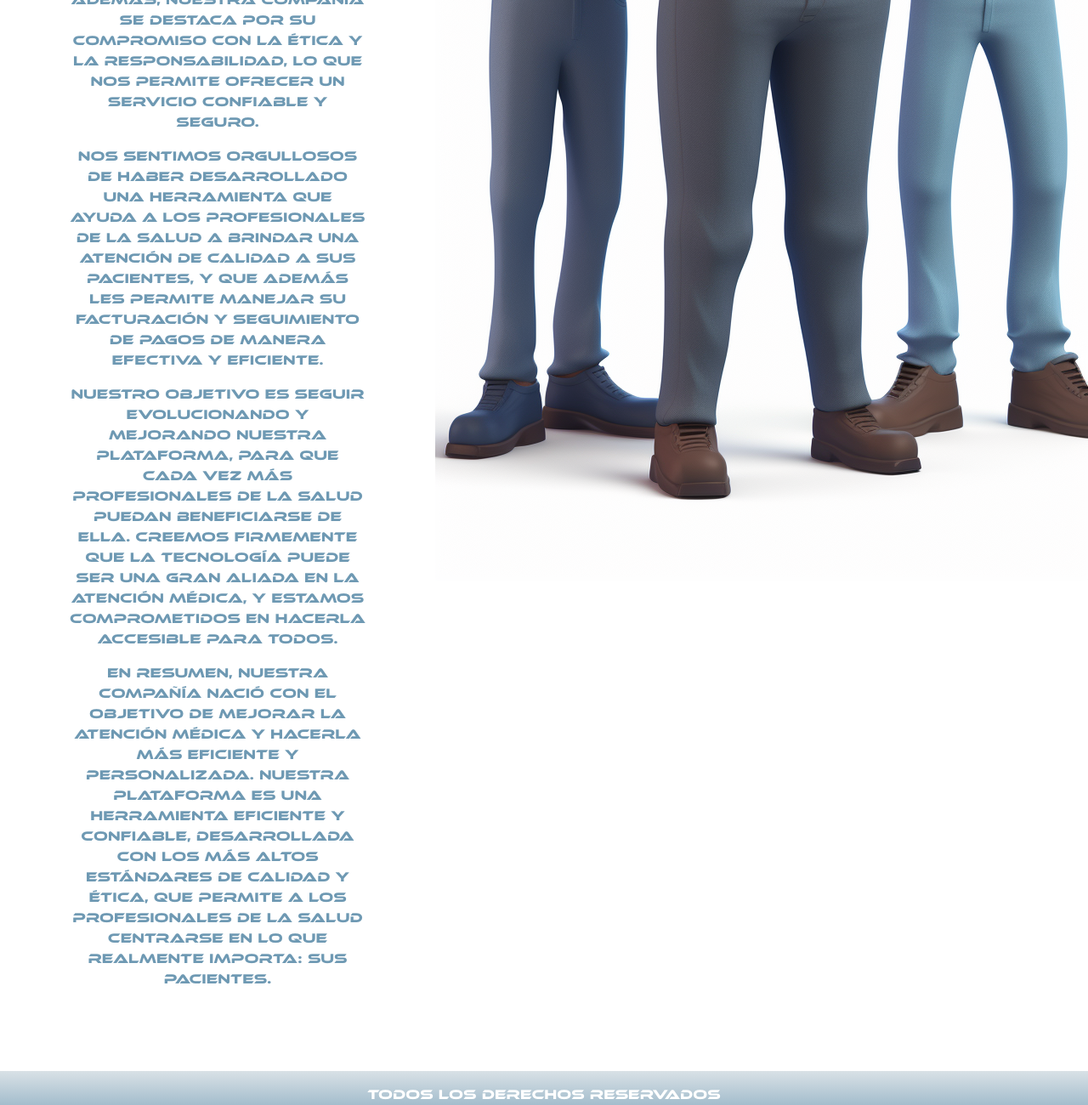
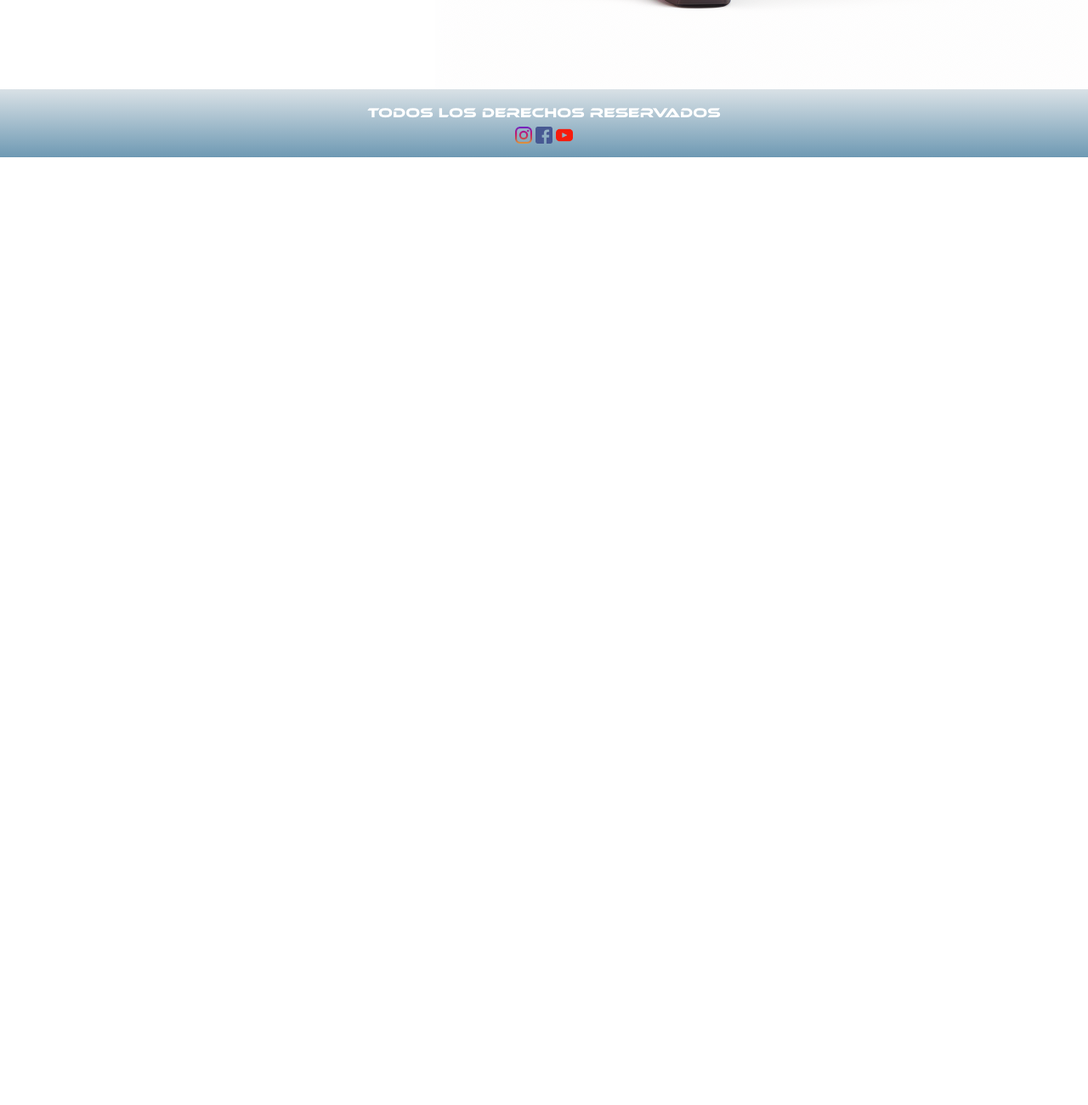
Before and after one commit to risma33/PF-RISMA, a plain HTML site: page pages/nosotros.html in a window 1280 px wide. Shown: the part 1500-2800 px from the top of the page at 85% size. After the commit the page ends 1685 px from the top, so only its background shows below. Drawn offline with nearby package versions, Linux system fonts and the light colour scheme; files whose address does not match are found by name.

Commit message:
Mensaje del commit

```diff
--- a/pages/nosotros.html
+++ b/pages/nosotros.html
@@ -6,8 +6,8 @@
   <meta http-equiv="X-UA-Compatible" content="IE=edge">
   <meta name="viewport" content="width=device-width, initial-scale=1.0">
 
-   <!-- link favicon -->
-   <link rel="shortcut icon" href="../img/favicon.ico" type="image/x-icon">
+  <!-- link favicon -->
+  <link rel="shortcut icon" href="../img/favicon.ico" type="image/x-icon">
 
   <!-- link a bootstrap -->
   <link href="https://cdn.jsdelivr.net/npm/bootstrap@5.3.0-alpha3/dist/css/bootstrap.min.css" rel="stylesheet"
@@ -61,9 +61,7 @@
   <main class="main--nosotros">
     <div class="main__nosotros--resume">
       <h2>En un mundo en constante cambio...</h2>
-      <p>La industria de la salud no se queda atrás. En la era digital en la que nos encontramos, cada vez es más
-        necesario contar con soluciones tecnológicas que nos ayuden a optimizar los procesos y mejorar la atención a los
-        pacientes.</p>
+
       <p>Fue así como nació nuestra compañía, con el objetivo de desarrollar un software que funcione como una
         plataforma online para el registro de la historia clínica de pacientes, el registro de turnos de consultorio,
         cirugías y el manejo de la facturación y seguimiento de pagos a prestadores de salud.</p>
@@ -74,16 +72,7 @@
       <p>En nuestro equipo, contamos con expertos en el campo de la tecnología y la salud, quienes trabajan día a día
         para mejorar y actualizar nuestra plataforma. Además, nuestra compañía se destaca por su compromiso con la ética
         y la responsabilidad, lo que nos permite ofrecer un servicio confiable y seguro.</p>
-      <p>Nos sentimos orgullosos de haber desarrollado una herramienta que ayuda a los profesionales de la salud a
-        brindar una atención de calidad a sus pacientes, y que además les permite manejar su facturación y seguimiento
-        de pagos de manera efectiva y eficiente.</p>
-      <p>Nuestro objetivo es seguir evolucionando y mejorando nuestra plataforma, para que cada vez más profesionales de
-        la salud puedan beneficiarse de ella. Creemos firmemente que la tecnología puede ser una gran aliada en la
-        atención médica, y estamos comprometidos en hacerla accesible para todos.</p>
-      <p>En resumen, nuestra compañía nació con el objetivo de mejorar la atención médica y hacerla más eficiente y
-        personalizada. Nuestra plataforma es una herramienta eficiente y confiable, desarrollada con los más altos
-        estándares de calidad y ética, que permite a los profesionales de la salud centrarse en lo que realmente
-        importa: sus pacientes.</p>
+
     </div>
     <div class="main__nosotros--img">
       <img src="../img/devolver-team.png" alt="cartoon del equipo de desarroladores">
```
